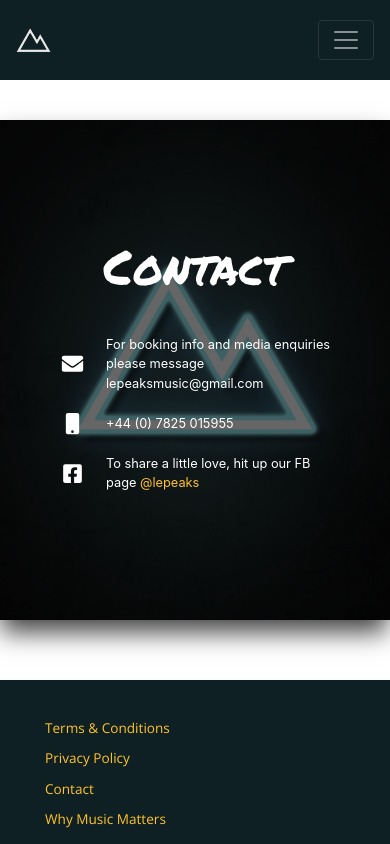
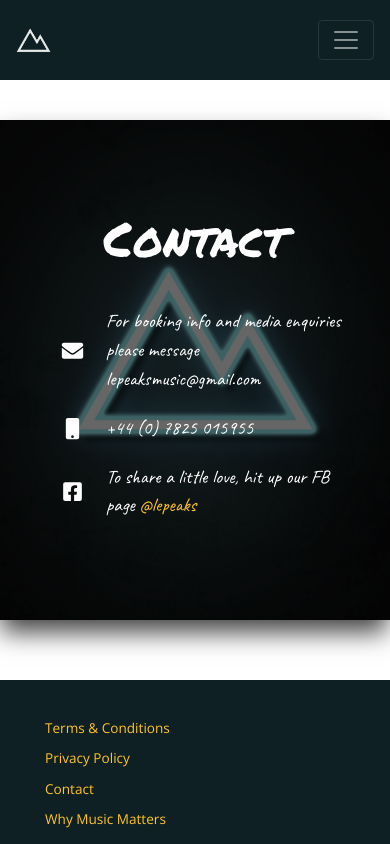
Before and after one commit to joujuanpablo/lepeaks, a React (Create React App) app: page /contact in a window 390 px wide. Shown: the top 844 px of the page. Built offline with nearby package versions, Linux system fonts and the light colour scheme.

Commit message:
changes contact font

```diff
--- a/src/App.css
+++ b/src/App.css
@@ -485,13 +485,15 @@ footer {
       .contact-page .wrapper .contact-details .info-item svg {
         flex: 1; }
       .contact-page .wrapper .contact-details .info-item p {
+        font-family: "Caveat", cursive, "Arial body";
+        font-size: 1.5rem;
         margin-bottom: 0;
         padding-left: 10px;
         flex: 5;
         text-align: left; }
         @media (max-width: 767.98px) {
           .contact-page .wrapper .contact-details .info-item p {
-            font-size: 0.8rem; } }
+            font-size: 1.2rem; } }
       .contact-page .wrapper .contact-details .info-item a {
         color: #FFC327;
         padding-bottom: 10px;
--- a/src/components/Contact/_Contact.scss
+++ b/src/components/Contact/_Contact.scss
@@ -45,12 +45,14 @@
                     flex: 1;
                 }
                 p {
+                    font-family: $caveat;
+                    font-size: 1.5rem;
                     margin-bottom: 0;
                     padding-left: 10px;
                     flex: 5;
                     text-align: left;
                     @include media-breakpoint-down(sm) {
-                        font-size: 0.8rem;
+                        font-size: 1.2rem;
                     }
                 }
                 a {
```
